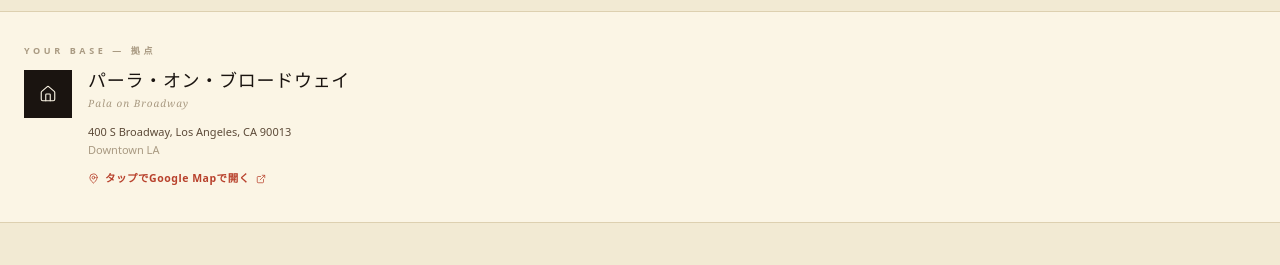
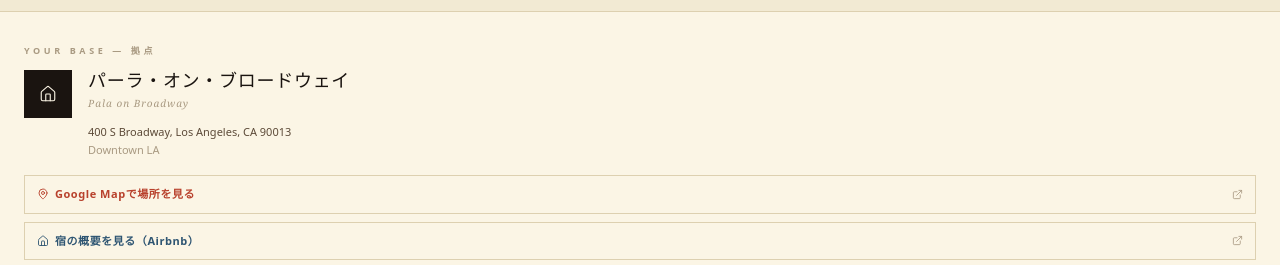
Before and after one commit to take6-Git/LAtripplanner, a React (Vite) app: page / in a window 1280 px wide. Shown: the part 687-952 px from the top of the page. Built offline with nearby package versions, Linux system fonts and the light colour scheme.

Commit message:
Update App.jsx

```diff
--- a/src/App.jsx
+++ b/src/App.jsx
@@ -42,6 +42,7 @@
   address: '400 S Broadway, Los Angeles, CA 90013',
   area: 'Downtown LA',
   mapUrl: 'https://www.google.com/maps/search/?api=1&query=Pala+on+Broadway+400+S+Broadway+Los+Angeles+CA+90013',
+  airbnbUrl: 'https://www.airbnb.jp/rooms/590725126714089771',
 };
 
 // ============ 興味カテゴリー（11種） ============
@@ -2848,13 +2849,6 @@
       {/* ============ 拠点情報 ============ */}
       <section className="px-6 py-8" style={{ borderTop: `1px solid ${C.line}`, borderBottom: `1px solid ${C.line}`, background: C.paper }}>
         <div className="text-[9px] font-bold tracking-[0.4em] mb-3" style={{ color: C.ink3 }}>YOUR BASE — 拠点</div>
-        <a
-          href={HOME_BASE.mapUrl}
-          target="_blank"
-          rel="noopener noreferrer"
-          className="block transition-opacity"
-          style={{ textDecoration: 'none' }}
-        >
         <div className="flex items-start gap-4">
           <div className="shrink-0">
             <div className="w-12 h-12 flex items-center justify-center" style={{ background: C.ink, color: C.paper }}>
@@ -2872,14 +2866,38 @@
               {HOME_BASE.address}<br />
               <span style={{ color: C.ink3 }}>{HOME_BASE.area}</span>
             </div>
-              <div className="mt-3 inline-flex items-center gap-1.5 text-[10.5px] font-semibold" style={{ color: C.accent }}>
-                <MapPin size={11} strokeWidth={1.8} />
-                <span style={{ fontFamily: FONT_SANS, letterSpacing: '0.05em' }}>タップでGoogle Mapで開く</span>
-                <ExternalLink size={10} strokeWidth={1.8} />
-              </div>
-            </div>
-          </div>
+          </div>
+        </div>
+
+        {/* リンク2種 */}
+        <div className="mt-4 flex flex-col gap-2">
+          <a
+            href={HOME_BASE.mapUrl}
+            target="_blank"
+            rel="noopener noreferrer"
+            className="flex items-center justify-between gap-2 py-2.5 px-3"
+            style={{ border: `1px solid ${C.line}`, color: C.accent }}
+          >
+            <span className="inline-flex items-center gap-1.5 text-[11px] font-semibold">
+              <MapPin size={12} strokeWidth={1.8} />
+              <span style={{ fontFamily: FONT_SANS, letterSpacing: '0.05em' }}>Google Mapで場所を見る</span>
+            </span>
+            <ExternalLink size={11} strokeWidth={1.8} style={{ color: C.ink3 }} />
           </a>
+          <a
+            href={HOME_BASE.airbnbUrl}
+            target="_blank"
+            rel="noopener noreferrer"
+            className="flex items-center justify-between gap-2 py-2.5 px-3"
+            style={{ border: `1px solid ${C.line}`, color: C.sub }}
+          >
+            <span className="inline-flex items-center gap-1.5 text-[11px] font-semibold">
+              <Home size={12} strokeWidth={1.8} />
+              <span style={{ fontFamily: FONT_SANS, letterSpacing: '0.05em' }}>宿の概要を見る（Airbnb）</span>
+            </span>
+            <ExternalLink size={11} strokeWidth={1.8} style={{ color: C.ink3 }} />
+          </a>
+        </div>
       </section>
 
       {/* ============ お気に入り一覧（1件以上で表示） ============ */}
```
Lines whose indentation alone changed are shown as unchanged.
